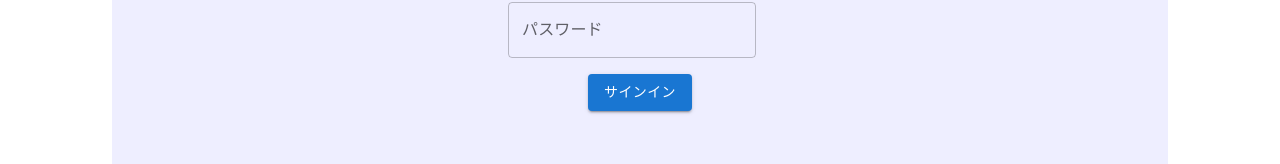
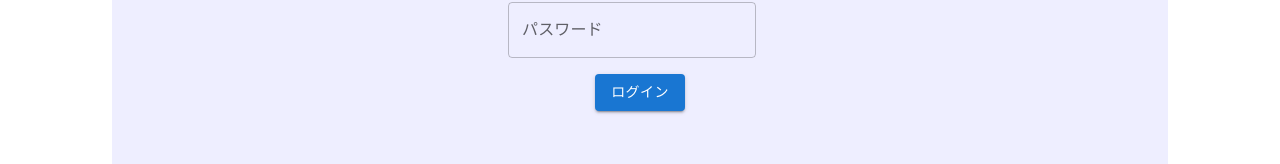
Before and after one commit to nyantama0616/relative-pitch-training, a React (Create React App) app: page /sign-in in a window 1280 px wide. Shown: the part 238-402 px from the top of the page. Built offline with nearby package versions, Linux system fonts and the light colour scheme.

Commit message:
サインインページのラベル名変更

```diff
--- a/src/components/pages/SignInPage.tsx
+++ b/src/components/pages/SignInPage.tsx
@@ -12,14 +12,14 @@ export default function SignInPage({sizing}: SignInPageProps) {
                 <Grid container spacing={2} justifyContent="center">
                     <Grid container spacing={2} justifyContent="center">
                             <Grid item xs={8} sx={{mt: "50px"}}>
-                                <TextField label="メールアドレス" variant="outlined" />
+                                <TextField type="text" label="メールアドレス" variant="outlined" />
                             </Grid>
                             <Grid item xs={8}>
-                                <TextField label="パスワード" variant="outlined" />
+                                <TextField type="password" label="パスワード" variant="outlined" />
                             </Grid>
                     </Grid>
                     <Grid item xs={4}>
-                        <Button variant="contained">サインイン</Button>
+                        <Button variant="contained">ログイン</Button>
                     </Grid>
                 </Grid>
             </form>
```
